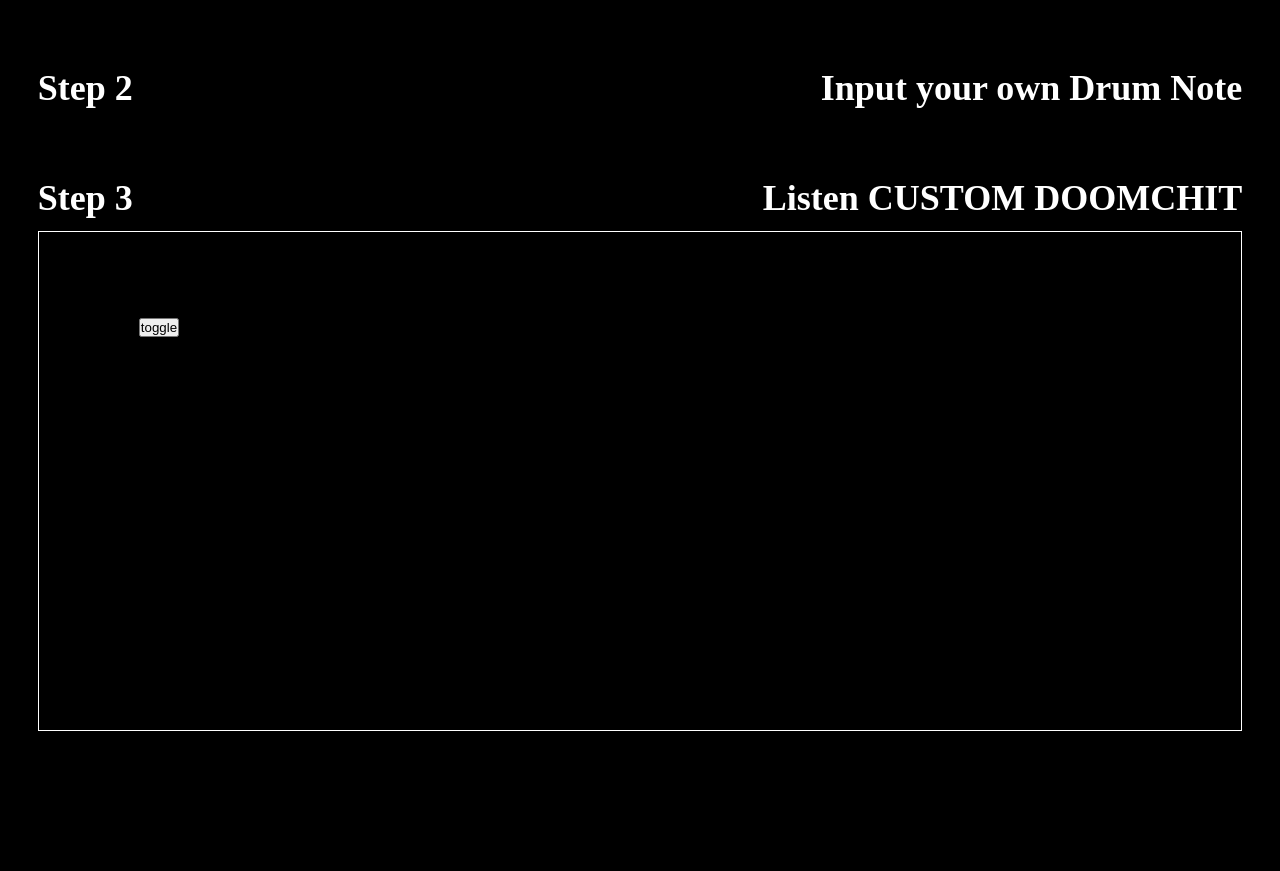
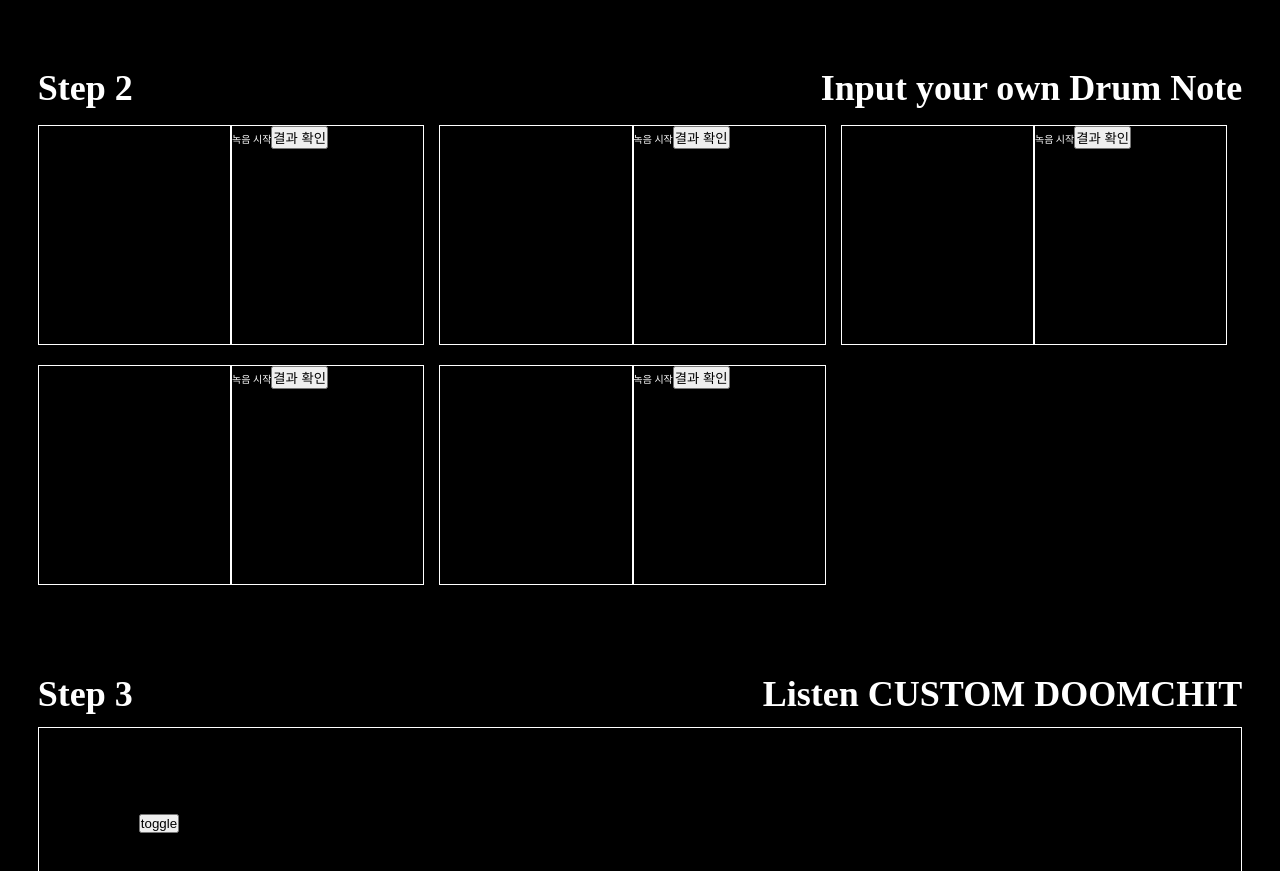
Before and after one commit to dlfa-loop-station/client, a React (Create React App) app in the folder doomchit/: page / in a window 1280 px wide. Shown: the part 941-1812 px from the top of the page. Before the commit the page ends 1672 px from the top, so only its background shows below. Built offline with nearby package versions, Linux system fonts and the light colour scheme; a web font is replaced by a local one.

Commit message:
[feat] ui complete

```diff
--- a/doomchit/src/App.jsx
+++ b/doomchit/src/App.jsx
@@ -15,6 +15,9 @@ export default function App() {
           <h2>Step 2</h2>
           <h2>Input your own Drum Note</h2>
         </Subtitle>
+        <RecordBox>
+          <AudioRecord></AudioRecord>
+        </RecordBox>
         <Subtitle>
           <h2>Step 3</h2>
           <h2>Listen CUSTOM DOOMCHIT</h2>
@@ -38,3 +41,4 @@ const Subtitle = styled.div`
   font-size: 24px;
   font-style: bold;
 `;
+const RecordBox = styled.div``;
--- a/doomchit/src/components/AudioRecord.jsx
+++ b/doomchit/src/components/AudioRecord.jsx
@@ -1,7 +1,7 @@
 import React, { useState, useCallback } from "react";
 import AudioPlay from "./AudioPlay";
 import axios from "axios";
-
+import styled from "styled-components";
 const AudioRecord = () => {
   const [stream, setStream] = useState();
   const [media, setMedia] = useState();
@@ -10,7 +10,8 @@ const AudioRecord = () => {
   const [analyser, setAnalyser] = useState();
   const [audioUrl, setAudioUrl] = useState();
   const [audioPreviewUrl, setAudioPreviewUrl] = useState();
-
+  const [isPlayNote, setIsPlayNote] = useState();
+  const list = [1, 2, 3, 4, 5];
   const onRecAudio = () => {
     // 음원정보를 담은 노드를 생성하거나 음원을 실행또는 디코딩 시키는 일을 한다
     const audioCtx = new (window.AudioContext || window.webkitAudioContext)();
@@ -59,6 +60,7 @@ const AudioRecord = () => {
     // 메서드가 호출 된 노드 연결 해제
     analyser.disconnect();
     source.disconnect();
+    onSubmitAudioFile();
   };
 
   const onSubmitAudioFile = useCallback(() => {
@@ -95,14 +97,38 @@ const AudioRecord = () => {
   }
 
   return (
-    <>
-      <button onClick={onRec ? onRecAudio : offRecAudio}>
-        {onRec ? "녹음 시작" : "녹음 중"}
-      </button>
-      <button onClick={onSubmitAudioFile}>결과 확인</button>
-      {audioPreviewUrl && <AudioPlay audioPreviewUrl={audioPreviewUrl} />}
-    </>
+    <Wrapper>
+      {list.map((m) => (
+        <Container>
+          <Box onClick={() => setIsPlayNote(!isPlayNote)}>
+            {isPlayNote && audioPreviewUrl && (
+              <AudioPlay audioPreviewUrl={audioPreviewUrl} />
+            )}
+          </Box>
+          <Box onClick={onRec ? onRecAudio : offRecAudio}>
+            {onRec ? "녹음 시작" : "녹음 중"}
+            <button onClick={onSubmitAudioFile}>결과 확인</button>
+            {audioPreviewUrl && <AudioPlay audioPreviewUrl={audioPreviewUrl} />}
+          </Box>
+        </Container>
+      ))}
+    </Wrapper>
   );
 };
 
 export default AudioRecord;
+const Wrapper = styled.div`
+  margin-top: 16px;
+  display: grid;
+  grid-template-columns: repeat(auto-fill, minmax(30%, auto));
+`;
+const Container = styled.div`
+  display: grid;
+  grid-template-columns: 1fr 1fr;
+  margin-right: 15px;
+  margin-bottom: 20px;
+`;
+const Box = styled.div`
+  height: 220px;
+  border: solid white 1.5px;
+`;
```
